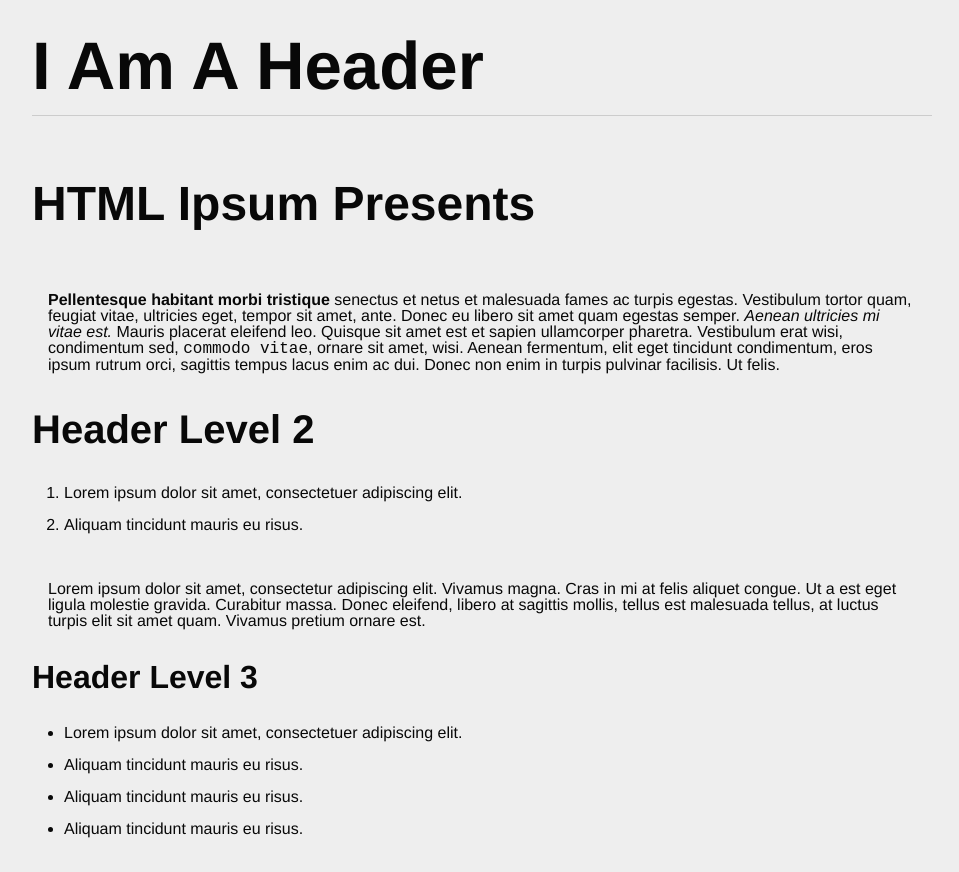
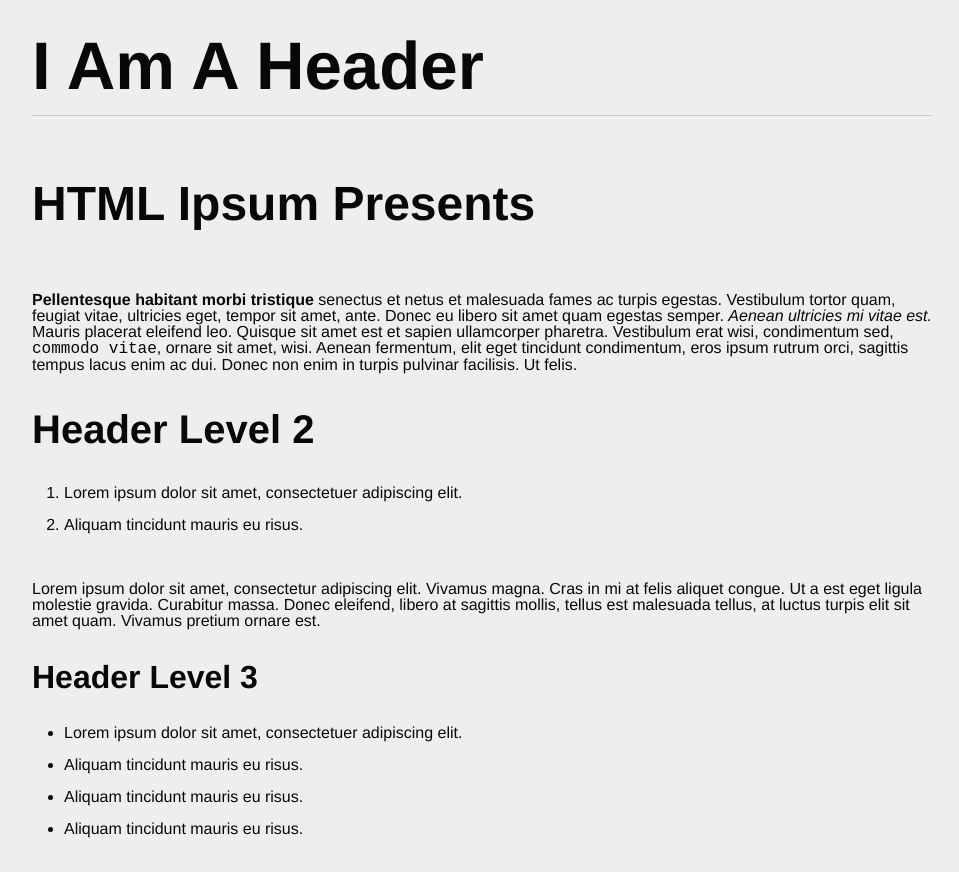
Before and after one commit to danaorourke/Website-Template, a plain HTML site: page index.html in a window 1280 px wide. Shown: the top 872 px of the page, without its empty margins (158-1117 px from the left). Drawn offline with Linux system fonts and the light colour scheme.

Commit message:
Removed side padding from paragraphs

```diff
--- a/style.css
+++ b/style.css
@@ -38,7 +38,6 @@ a, a:visited {color: #080808; text-decoration: none;}
 
 /* @header
 -------------------------------------------------------*/
-
 #header {border-bottom: 1px solid #cccccc; overflow: auto; padding-bottom: 1em;}
 	#header h1 {font-size: 4.2em; padding: 0;}
 
@@ -48,7 +47,7 @@ a, a:visited {color: #080808; text-decoration: none;}
 	#content h1 {font-size: 3em;}
 	#content h2 {font-size: 2.5em; padding: .5em 0;}
 	#content h3, #content h4, #content h5, #content h6 {font-size: 2em; padding: .5em 0;}
-	#content p {padding: 1em;}
+	#content p {padding: 1em 0;}
 	#content ul, #content ol {margin: 0 1em; padding: 1em 0;}
 		#content li {margin-left:1em; padding-bottom: 1em;}
 
```
